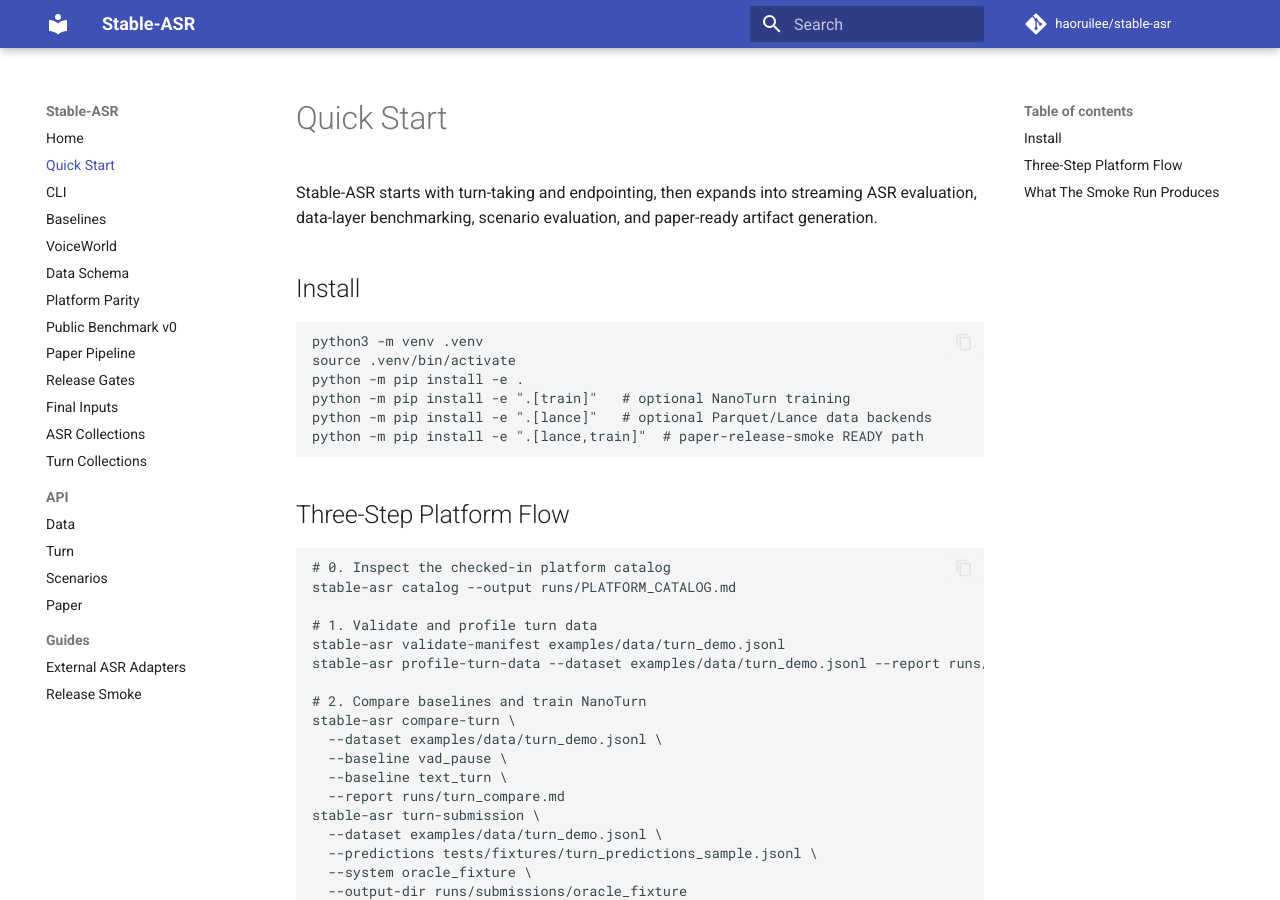
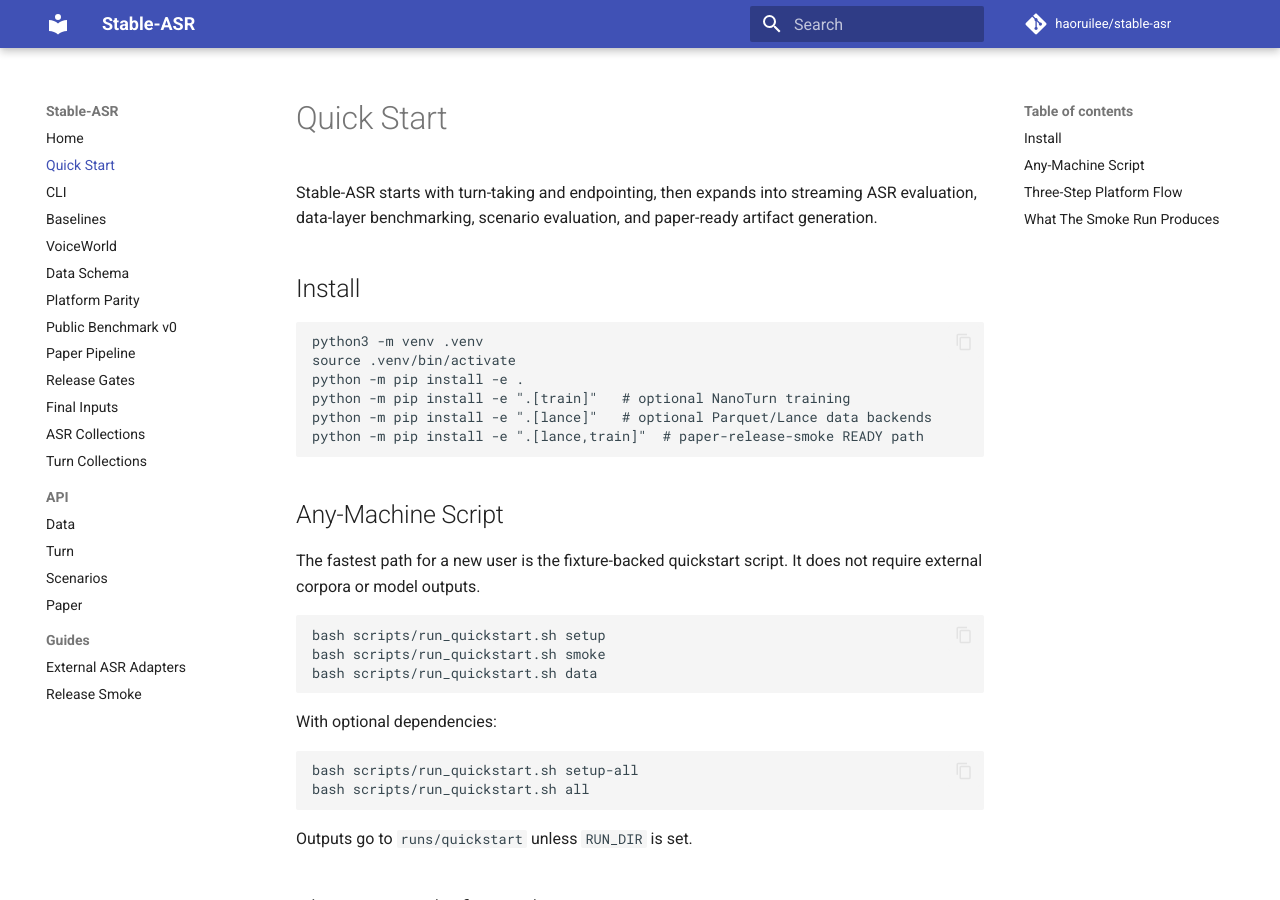
Before and after one commit to haoruilee/stable-asr, an MkDocs documentation site: the page built from docs/quick_start.md, in a window 1280 px wide and 900 px high. Built offline with MkDocs 1.6.1 and Material for MkDocs 9.7.7, drawn with Linux system fonts in a browser that asks for light colours; comment, search, counter and statistics services are not loaded.

Commit message:
chore: add universal local quickstart runner

````diff
--- a/docs/quick_start.md
+++ b/docs/quick_start.md
@@ -14,6 +14,26 @@ python -m pip install -e ".[train]"   # optional NanoTurn training
 python -m pip install -e ".[lance]"   # optional Parquet/Lance data backends
 python -m pip install -e ".[lance,train]"  # paper-release-smoke READY path
 ```
+
+## Any-Machine Script
+
+The fastest path for a new user is the fixture-backed quickstart script. It
+does not require external corpora or model outputs.
+
+```bash
+bash scripts/run_quickstart.sh setup
+bash scripts/run_quickstart.sh smoke
+bash scripts/run_quickstart.sh data
+```
+
+With optional dependencies:
+
+```bash
+bash scripts/run_quickstart.sh setup-all
+bash scripts/run_quickstart.sh all
+```
+
+Outputs go to `runs/quickstart` unless `RUN_DIR` is set.
 
 ## Three-Step Platform Flow
 
````
Also changed, not shown: README.md (+5 -0 lines), docs/guides/local_quickstart_runbook.md (added, +71 -0 lines), docs/index.md (+8 -1 lines), 1 other file.
